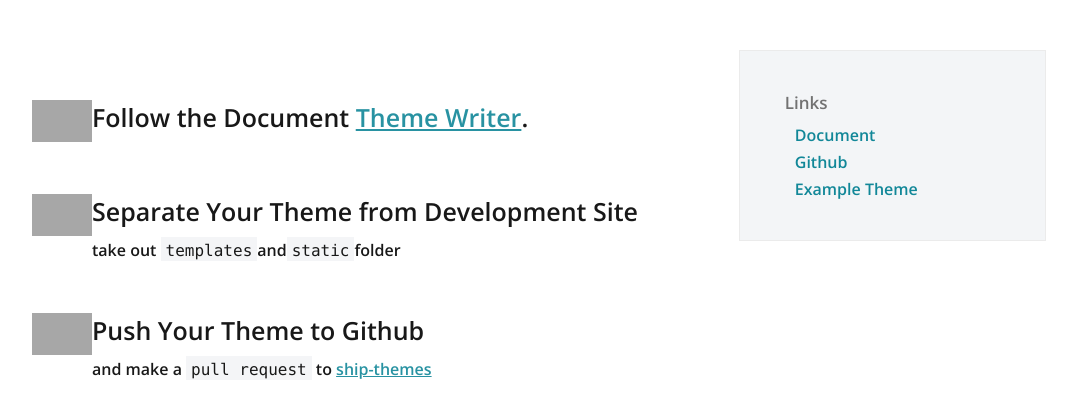
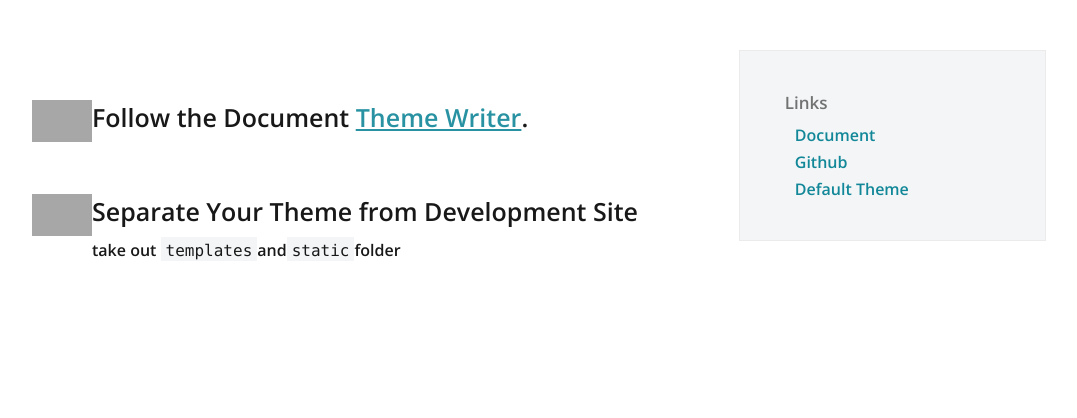
Before and after one commit to misakar/railgun, a Flask app: page / in a window 1280 px wide. Shown: the part 245-663 px from the top of the page, without its empty margins (106-1183 px from the left). Run offline with Flask 2, Linux system fonts and the light colour scheme; parts of the project's set-up code (start-up, migrations or seed data) failed here and were passed over; grey boxes are pictures that could not be loaded.

Commit message:
update readme and devsite index

```diff
--- a/site/app/templates/index.html
+++ b/site/app/templates/index.html
@@ -30,7 +30,7 @@ setTimeout(function sunrise () {
       <li class="clearfix">
         <div class="step">
           <div class="sprite one"></div>
-          <h3>Follow the Document <a href="https://ship-orz.github.io/ship/themewriter/" >Theme Writer</a>.</h3>
+          <h3>Follow the Document <a href="https://neo1218.github.io/railgun/theme/" >Theme Writer</a>.</h3>
         </div>
       </li>
       <li class="clearfix">
@@ -40,22 +40,15 @@ setTimeout(function sunrise () {
           <p>take out <code>templates</code>and<code>static</code>folder</p>
         </div>
       </li>
-      <li class="clearfix">
-        <div class="step">
-          <div class="sprite three"></div>
-          <h3>Push Your Theme to Github</h3>
-          <p>and make a <code>pull request</code> to <a href="https://github.com/Ship-Orz/ship-themes">ship-themes</a></p>
-        </div>
-      </li>
     </ul>
     <div class="links">
       <!-- <h3>Links</h3> -->
       <ul class="link-list">
 
         <h4>Links</h4>
-        <a target="_blank" href="https://ship-orz.github.io/ship"><li>Document</li></a>
-        <a target="_blank" href="https://github.com/neo1218/ship"><li>Github</li></a>
-        <a target="_blank" href="https://github.com/neo1218/ship-theme-bili"><li>Example Theme</li></a>
+        <a target="_blank" href="https://neo1218.github.io/railgun"><li>Document</li></a>
+        <a target="_blank" href="https://github.com/neo1218/railgun"><li>Github</li></a>
+        <a target="_blank" href="https://github.com/neo1218/ship-theme-cat"><li>Default Theme</li></a>
     </ul>
     </div>
   </div>
```
Also changed, not shown: readme.md.
